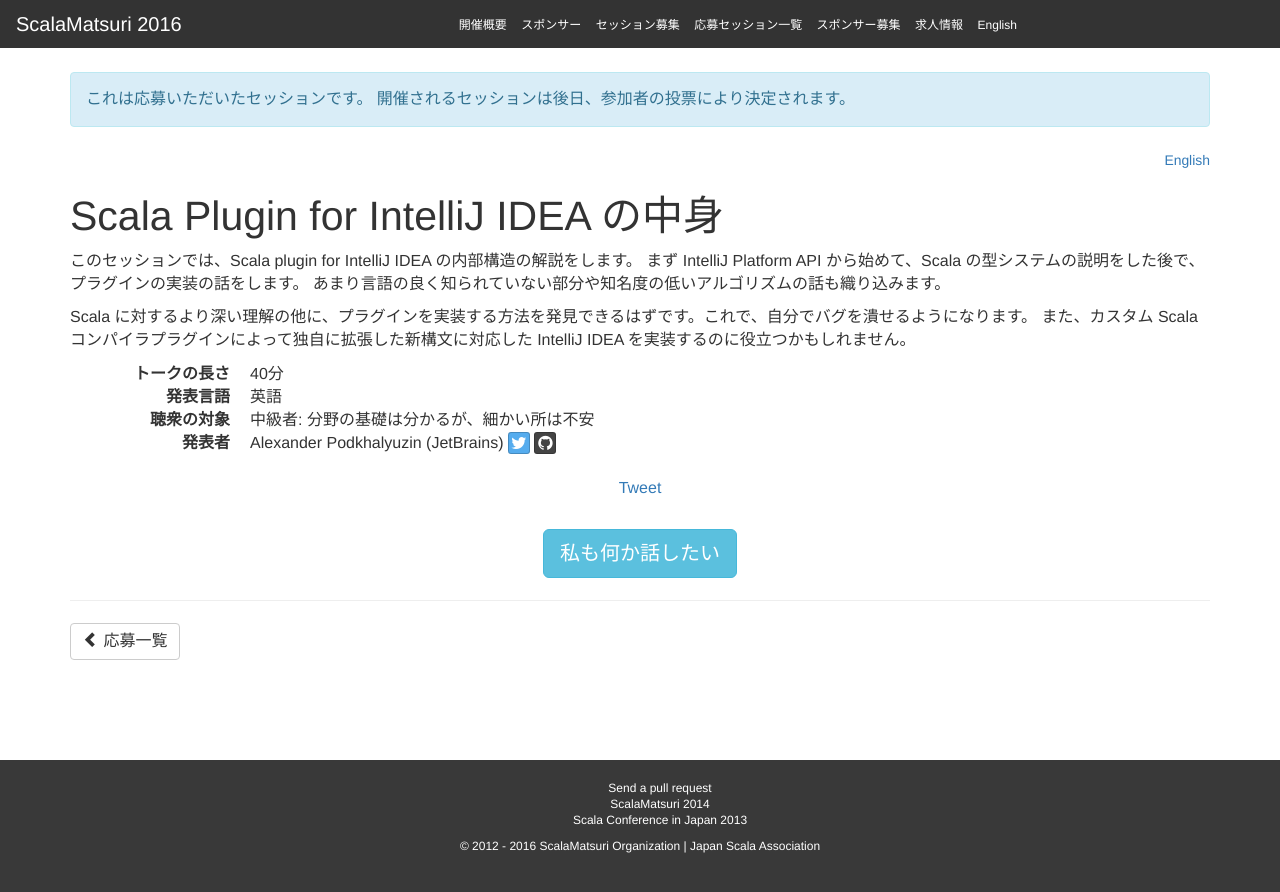
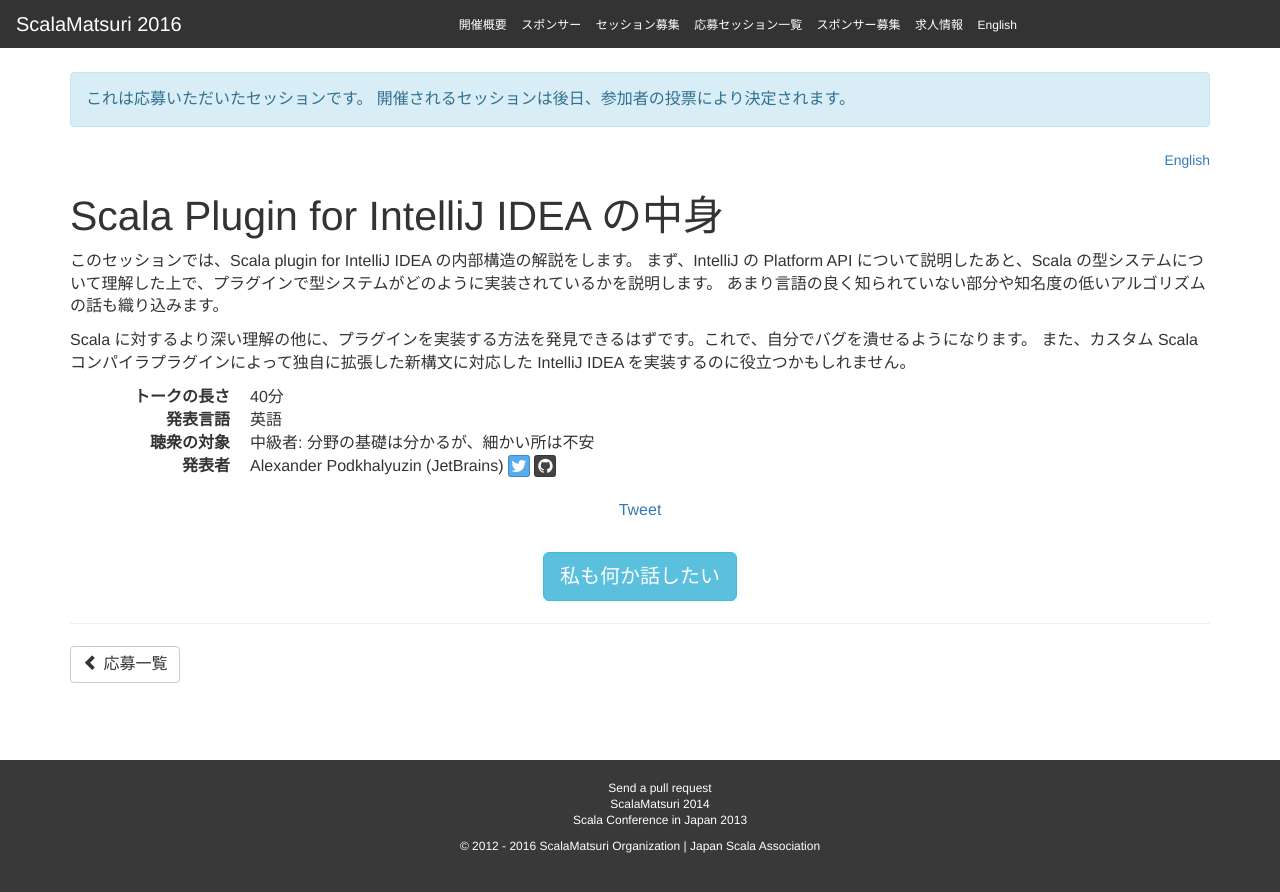
Before and after one commit to scalajp/2016.scalamatsuri.org, a Jekyll site: the page built from _candidates_ja/AlexanderPodkhalyuzin_2.html, in a window 1280 px wide. Shown: the top 892 px of the page. Built offline with Jekyll 4.4.1, drawn with Linux system fonts in a browser that asks for light colours; nearby versions of some CDN libraries; comment, search, counter and statistics services are not loaded.

Commit message:
Update AlexanderPodkhalyuzin_2.html

```diff
--- a/_candidates_ja/AlexanderPodkhalyuzin_2.html
+++ b/_candidates_ja/AlexanderPodkhalyuzin_2.html
@@ -9,7 +9,7 @@ github: Alefas
 organization: JetBrains
 ---
 <p>このセッションでは、Scala plugin for IntelliJ IDEA の内部構造の解説をします。
-まず IntelliJ Platform API から始めて、Scala の型システムの説明をした後で、プラグインの実装の話をします。
+まず、IntelliJ の Platform API について説明したあと、Scala の型システムについて理解した上で、プラグインで型システムがどのように実装されているかを説明します。
 あまり言語の良く知られていない部分や知名度の低いアルゴリズムの話も織り込みます。</p>
 
 <p>Scala に対するより深い理解の他に、プラグインを実装する方法を発見できるはずです。これで、自分でバグを潰せるようになります。
```
